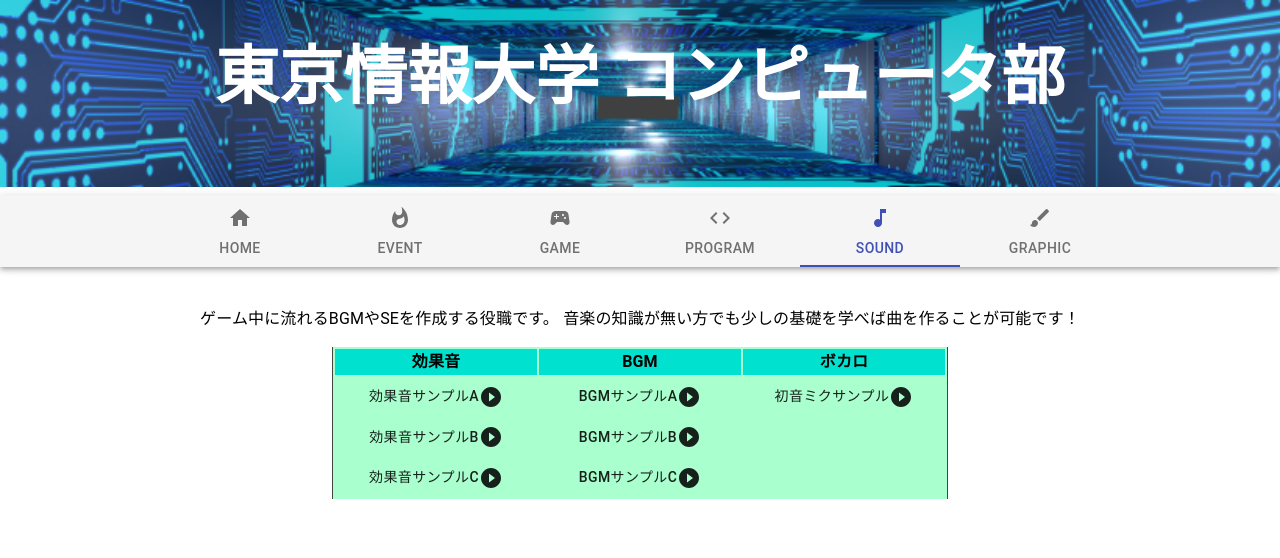
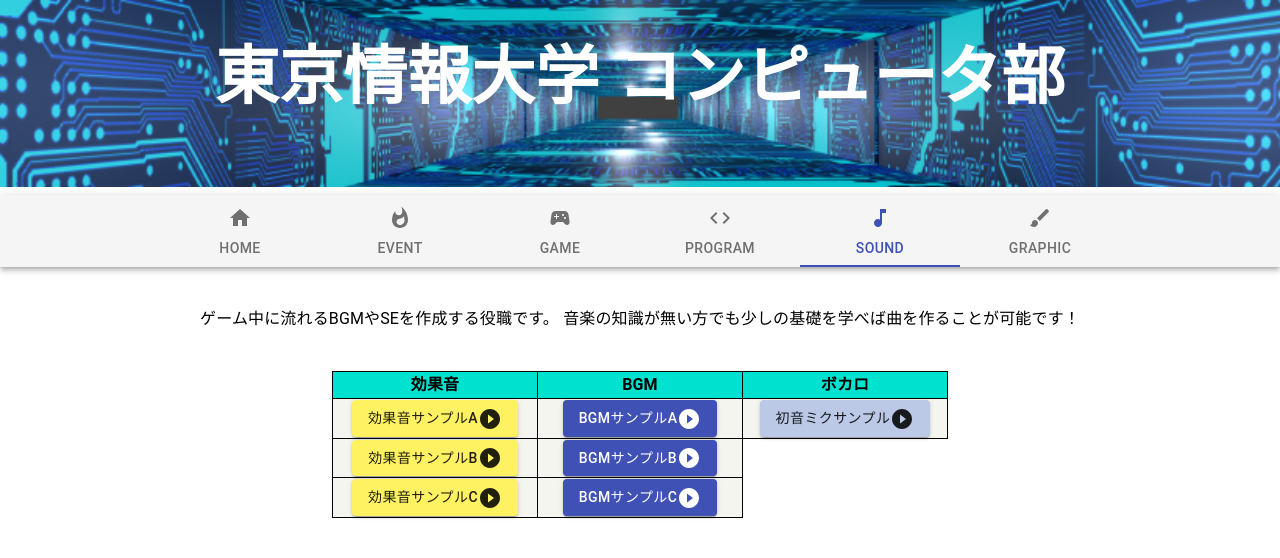
Before and after one commit to joljolseizinn/HomePage, a React (Create React App) app: page / in a window 1280 px wide. Both pictures are taken after a click on the tab "SOUND". Shown: the top 558 px of the page. Built offline with nearby package versions, Linux system fonts and the light colour scheme; no server answers.

Commit message:
サウンド編集

```diff
--- a/src/components/Sound.module.css
+++ b/src/components/Sound.module.css
@@ -1,23 +1,22 @@
-table {
+
+.table {
   border: 1;
   width: 50%;
-  background-color: #a9ffcd;
-  border-collapse: separate;
-  border-spacing: 0.5;
-  table-layout: fixed;
-  border-left: solid 1px #444;
-  border-right: solid 1px #444;
+  border-collapse: collapse;
+  /*border-spacing: 0.5;*/
+  table-layout:fixed;
   margin-left: auto;
   margin-right: auto;
+  padding: 1px;
 }
 th {
   background-color: #00e2cf; /* 背景色指定 */
+  border: 1px solid #000;
 }
 td {
-  border-spacing: 0.5;
-}
-button {
-  color: chocolate;
+  border: 1px solid #000;
+  background-color: rgb(245, 245, 240);
+
 }
 .SE {
   background-color: rgb(238, 255, 198);
@@ -31,9 +30,9 @@ button {
 .BGM:hover {
   background-color: white;
 }
-.MikuStyle {
+.Miku {
   background-color: #baf8f3;
 }
-.MikuStyle:hover {
+.Miku:hover {
   background-color: white;
 }
--- a/src/components/Sound.tsx
+++ b/src/components/Sound.tsx
@@ -1,7 +1,7 @@
 import React, { useState } from "react";
 import styles from "./Sound.module.css";
 import PlaySound from "use-sound";
-import { Button } from "@material-ui/core";
+import { Button ,Box ,Grid, TableBody} from "@material-ui/core";
 import PlayIcon from "@material-ui/icons/PlayCircleFilled";
 import PauseIcon from "@material-ui/icons/PauseCircleFilled";
 import StopIcon from "@material-ui/icons/Stop";
@@ -87,13 +87,13 @@ const SoundPage: React.FC = () => {
 
   return (
     <>
-      <div>
+      <Grid container alignItems='center' justifyContent='center' direction="column">
         <p>
           ゲーム中に流れるBGMやSEを作成する役職です。
           音楽の知識が無い方でも少しの基礎を学べば曲を作ることが可能です！
         </p>
-        <div>
-          <table>
+        <Box pt={3}>
+          <table className={styles.table}>
             <tr>
               <th>効果音</th>
               <th>BGM</th>
@@ -102,7 +102,9 @@ const SoundPage: React.FC = () => {
             <tr>
               <td>
                 <Button
-                  className={styles.SE}
+                  //className={styles.SE}
+                  variant="contained"
+                  style={{backgroundColor: "#fef263",}}
                   onClick={() => (setPlaySE_A(!PlaySE_A), SE_APlayer())}
                 >
                   効果音サンプルA
@@ -111,7 +113,8 @@ const SoundPage: React.FC = () => {
               </td>
               <td>
                 <Button
-                  className={styles.BGM}
+                  //className={styles.BGM}
+                  variant="contained" color="primary"
                   onClick={() => (setPlayBGM_A(!PlayBGM_A), BGM_APlayer())}
                 >
                   BGMサンプルA
@@ -120,7 +123,8 @@ const SoundPage: React.FC = () => {
               </td>
               <td>
                 <Button
-                  className={styles.MikuStyle}
+                  //className={styles.Miku}
+                  variant="contained" style={{backgroundColor: "#bbc8e6",}}
                   onClick={() => (setPlayMiku(!PlayMiku), MikuPlayer())}
                 >
                   初音ミクサンプル
@@ -131,7 +135,8 @@ const SoundPage: React.FC = () => {
             <tr>
               <td>
                 <Button
-                  className={styles.SE}
+                  //className={styles.SE}
+                  variant="contained" style={{backgroundColor: "#fef263",}}
                   onClick={() => (setPlaySE_B(!PlaySE_B), SE_BPlayer())}
                 >
                   効果音サンプルB
@@ -140,7 +145,8 @@ const SoundPage: React.FC = () => {
               </td>
               <td>
                 <Button
-                  className={styles.BGM}
+                  //className={styles.BGM}
+                  variant="contained" color="primary"
                   onClick={() => (setPlayBGM_B(!PlayBGM_B), BGM_BPlayer())}
                 >
                   BGMサンプルB
@@ -151,7 +157,8 @@ const SoundPage: React.FC = () => {
             <tr>
               <td>
                 <Button
-                  className={styles.SE}
+                  //className={styles.SE}
+                  variant="contained" style={{backgroundColor: "#fef263",}}
                   onClick={() => (setPlaySE_C(!PlaySE_C), SE_CPlayer())}
                 >
                   効果音サンプルC
@@ -160,7 +167,8 @@ const SoundPage: React.FC = () => {
               </td>
               <td>
                 <Button
-                  className={styles.BGM}
+                  //className={styles.BGM}
+                  variant="contained" color="primary"
                   onClick={() => (setPlayBGM_C(!PlayBGM_C), BGM_CPlayer())}
                 >
                   BGMサンプルC
@@ -169,8 +177,8 @@ const SoundPage: React.FC = () => {
               </td>
             </tr>
           </table>
-        </div>
-      </div>
+        </Box>
+      </Grid>
     </>
   );
 };
```
Also changed, not shown: src/images/pro001.gif (added).
